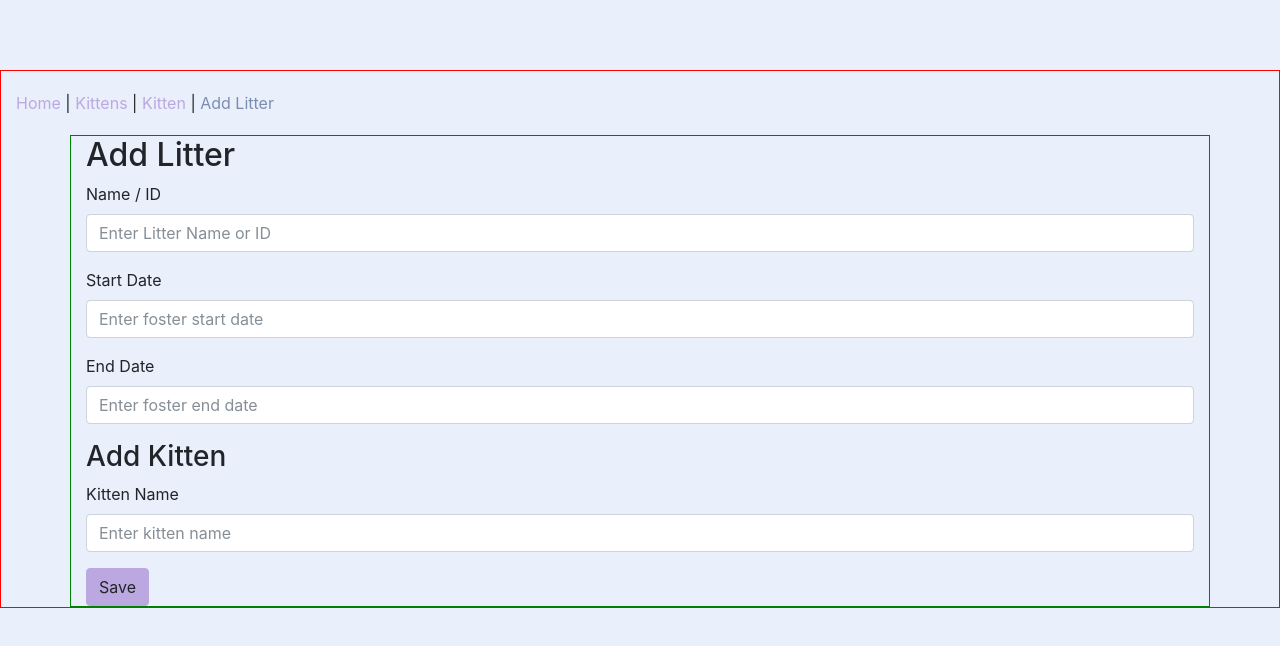
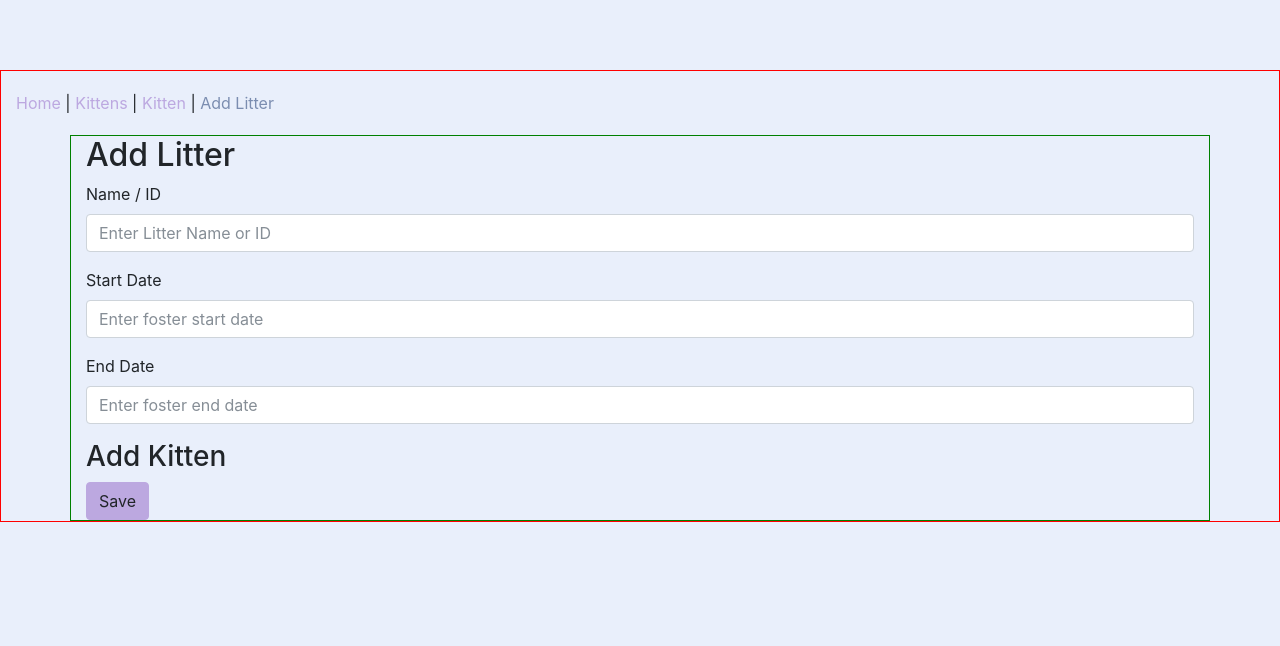
Before and after one commit to mietone/fosterapp-frontend, a React (Create React App) app: page /litter in a window 1280 px wide. Shown: the top 646 px of the page. Built offline with nearby package versions, Linux system fonts and the light colour scheme; what redux-immutable-state-invariant would draw is missing.

Commit message:
add kitten count on litters page

```diff
--- a/src/components/litters/LitterCard.js
+++ b/src/components/litters/LitterCard.js
@@ -1,3 +1,4 @@
+/* eslint-disable react/jsx-one-expression-per-line */
 /* eslint-disable prefer-template */
 import React from "react";
 import PropTypes from "prop-types";
@@ -10,6 +11,7 @@ const LitterCard = ({ litters }) => (
         <th>Name</th>
         <th>Start Date</th>
         <th>End Date</th>
+        <th>kitten(s)</th>
         <th />
       </tr>
     </thead>
@@ -22,6 +24,7 @@ const LitterCard = ({ litters }) => (
             </td>
             <td>{litter.start_date}</td>
             <td>{litter.end_date}</td>
+            <td>{litter.kittenCount} kittens(s)</td>
             <td>
               <a
                 className="btn btn-light"
--- a/src/components/litters/LitterForm.js
+++ b/src/components/litters/LitterForm.js
@@ -48,14 +48,14 @@ const LitterForm = ({
 
       <h3>Add Kitten</h3>
 
-      <TextInput
+      {/* <TextInput
         name="kittenName"
         label="Kitten Name"
         placeholder="Enter kitten name"
         value={litter.kittens.kittenName}
         onChange={onChange}
         error={errors.name}
-      />
+      /> */}
 
       <button type="submit" disabled={saving} className="btn btn-primary">
         {saving ? "Saving..." : "Save"}
--- a/src/components/litters/LittersPage.js
+++ b/src/components/litters/LittersPage.js
@@ -45,17 +45,17 @@ LittersPage.propTypes = {
 
 const mapStateToProps = state => {
   return {
-    kittens:
-      state.litters.length === 0
+    litters:
+      state.kittens.length === 0
         ? []
-        : state.kittens.map(kitten => {
+        : state.litters.map(litter => {
             return {
-              ...kitten,
+              ...litter,
               // eslint-disable-next-line prettier/prettier
-              litterCount: state.litters.find(l => l.id === kitten.litter_id).count
+              kittenCount: state.kittens.filter(k => k.litter_id === litter.id).length
             };
           }),
-    litters: state.litters
+    kittens: state.kittens
   };
 };
 
--- a/src/components/litters/ManageLitterPage.js
+++ b/src/components/litters/ManageLitterPage.js
@@ -48,21 +48,15 @@ ManageLitterPage.propTypes = {
   actions: PropTypes.object.isRequired
 };
 
-function getLitterById(litters, id) {
-  const litter = litters.filter(litter => litter.id === id);
-  if (litter) return litter[0];
-  return null;
-}
-
 function mapStateToProps(state, ownProps) {
   const litter = {
-    id: null,
+    id: "",
     name: "",
     start_date: "",
     end_date: "",
     kittens: [
       {
-        id: null,
+        id: "",
         name: "",
         dob: "",
         image: "",
--- a/src/redux/reducers/litterReducer.js
+++ b/src/redux/reducers/litterReducer.js
@@ -7,9 +7,10 @@ export default function litterReducer(state = initialState.litters, action) {
       return [...state, { ...action.litter }];
 
     case types.UPDATE_LITTER_SUCCESS:
-      return state.map(litter =>
-        litter.id === action.litter.id ? action.litter : litter
-      );
+      return [
+        ...state.filter(litter => litter.id !== action.litter.id),
+        Object.assign({}, action.litter)
+      ];
 
     case types.LOAD_LITTERS_SUCCESS:
       return action.litters;
```
